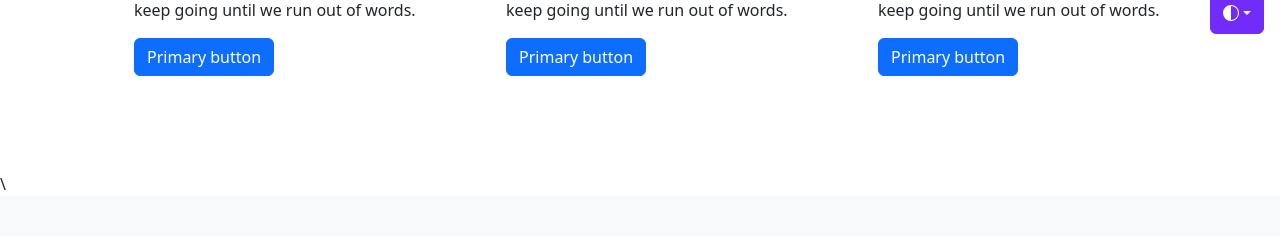
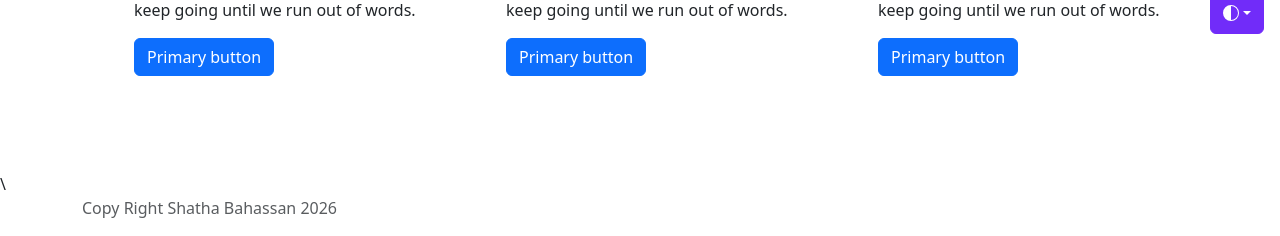
Before and after one commit to ShathaMBahassan/personal_profile_project, a Django app: page /projects in a window 1280 px wide. Shown: the part 750-986 px from the top of the page. Before the commit the page ends 940 px from the top, so only its background shows below. Run offline with Django 5.2, Linux system fonts and the light colour scheme; some libraries are stand-ins or nearby versions.

Commit message:
Add footer section with dynamic year

```diff
--- a/projects/templates/project/project.html
+++ b/projects/templates/project/project.html
@@ -394,5 +394,10 @@
         integrity="sha384-FKyoEForCGlyvwx9Hj09JcYn3nv7wiPVlz7YYwJrWVcXK/BmnVDxM+D2scQbITxI"
         class="astro-vvvwv3sm"></script>
 </body>
+<footer class="text-muted">
+    <div class="container">
+        <p>Copy Right Shatha Bahassan {% now "Y" %}</p>
+    </div>
+</footer>
 
 </html>
```
